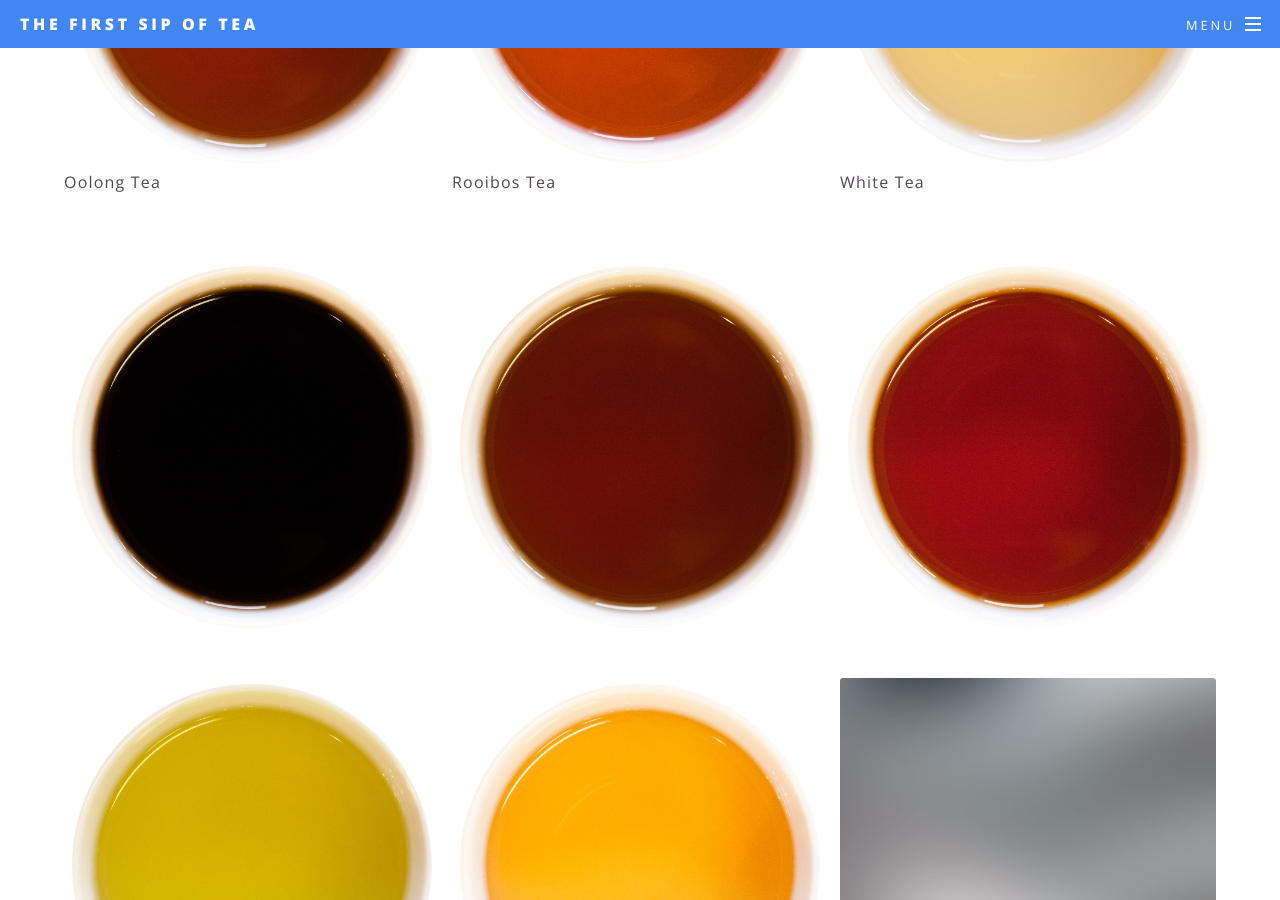
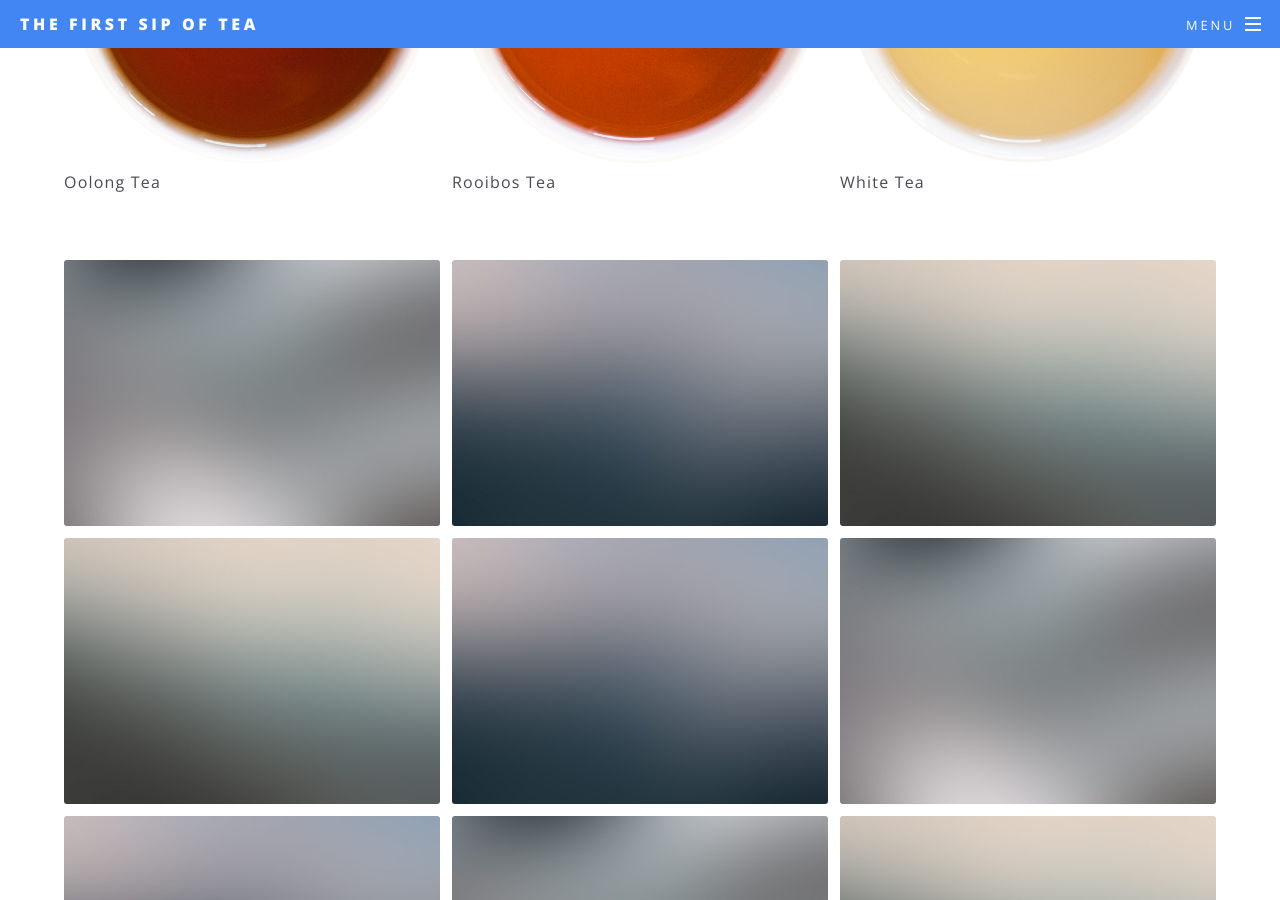
Before and after one commit to the-first-sip/the-first-sip.github.io, a Jekyll site: the page built from learn.html, in a window 1280 px wide and 900 px high, scrolled down 2432 px. Built offline with Jekyll 4.4.1, drawn with Linux system fonts in a browser that asks for light colours.

Commit message:
image format test

```diff
--- a/learn.html
+++ b/learn.html
@@ -37,16 +37,16 @@ description:
 			</div>
 			<div class="box alt">
 					<div class="row uniform 50%">
-						<div class="4u"><a href="#"><span class="image fit"><img src="/images/Black-Tea.jpg" alt="" /></span></a></div>
-						<div class="4u"><a href="#"><span class="image fit"><img src="/images/Chai-Tea.jpg" alt="" /></span></a></div>
-						<div class="4u"><a href="#"><span class="image fit"><img src="/images/Decaf-Tea.jpg" alt="" /></span></a></div>
-						<div class="4u"><a href="#"><span class="image fit"><img src="/images/Green-Tea.jpg" alt="" /></span></a></div>
-						<div class="4u"><a href="#"><span class="image fit"><img src="/images/Herbal-Tea.jpg" alt="" /></span></a></div>
-						<div class="4u"><a href="#"><span class="image fit"><img src="/images/pic01.jpg" alt="" /></span></a></div>
-						<div class="4u"><a href="#"><span class="image fit"><img src="/images/Mate-Tea.jpg" alt="" /></span></a></div>
-						<div class="4u"><a href="#"><span class="image fit"><img src="/images/Oolong-Tea.jpg" alt="" /></span></a></div>
-						<div class="4u"><a href="#"><span class="image fit"><img src="/images/Rooibos-Tea.jpg" alt="" /></span></a></div>
-						<div class="4u"><a href="#"><span class="image fit"><img src="/images/White-Tea.jpg" alt="" /></span></a></div>
+						<div class="4u"><span class="image fit"><img src="images/pic01.jpg" alt="" /></span></div>
+						<div class="4u"><span class="image fit"><img src="images/pic02.jpg" alt="" /></span></div>
+						<div class="4u"><span class="image fit"><img src="images/pic03.jpg" alt="" /></span></div>
+						<div class="4u"><span class="image fit"><img src="images/pic03.jpg" alt="" /></span></div>
+						<div class="4u"><span class="image fit"><img src="images/pic02.jpg" alt="" /></span></div>
+						<div class="4u"><span class="image fit"><img src="images/pic01.jpg" alt="" /></span></div>
+						<div class="4u"><span class="image fit"><img src="images/pic02.jpg" alt="" /></span></div>
+						<div class="4u"><span class="image fit"><img src="images/pic01.jpg" alt="" /></span></div>
+						<div class="4u"><span class="image fit"><img src="images/pic03.jpg" alt="" /></span></div>
+						<div class="4u"><span class="image fit"><img src="images/pic03.jpg" alt="" /></span></div>
 					</div>
 				</div>
     </section>
```
